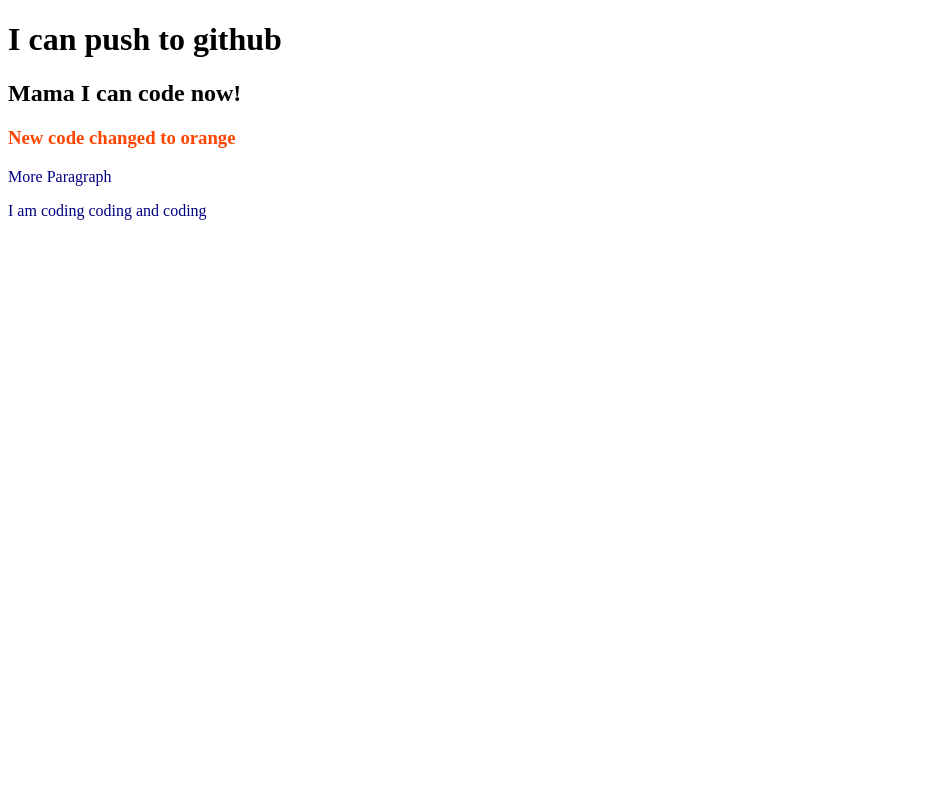
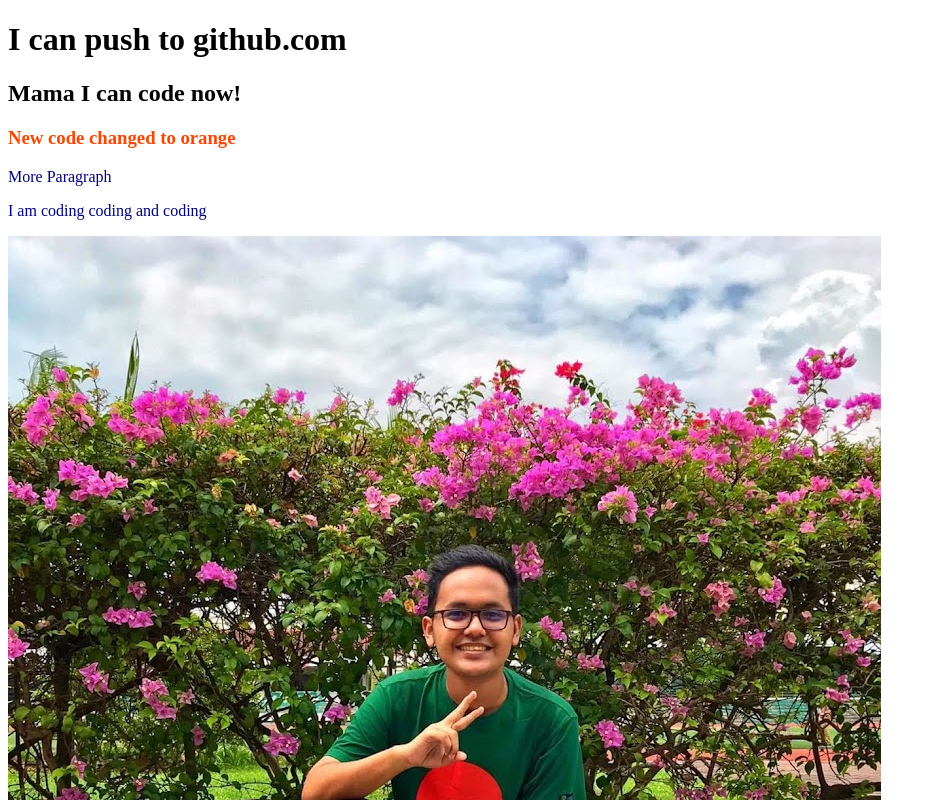
Before and after one commit to AbhishekKaisar/my-second-repo, a plain HTML site: page index.html in a window 1280 px wide. Shown: the top 800 px of the page, without its empty margins (0-936 px from the left). Drawn offline with Linux system fonts and the light colour scheme.

Commit message:
image added

```diff
--- a/index.html
+++ b/index.html
@@ -8,10 +8,11 @@
     <link rel="stylesheet" href="style.css">
 </head>
 <body>
-    <h1>I can push to github</h1>
+    <h1>I can push to github.com</h1>
     <h2>Mama I can code now!</h2>
     <h3>New code changed to orange</h3>
     <p>More Paragraph</p>
     <p>I am coding coding and coding</p>
+    <img src="IMG_9272.JPG" alt="abhoy">
 </body>
 </html>
```
Also changed, not shown: IMG_9272.JPG (added).
